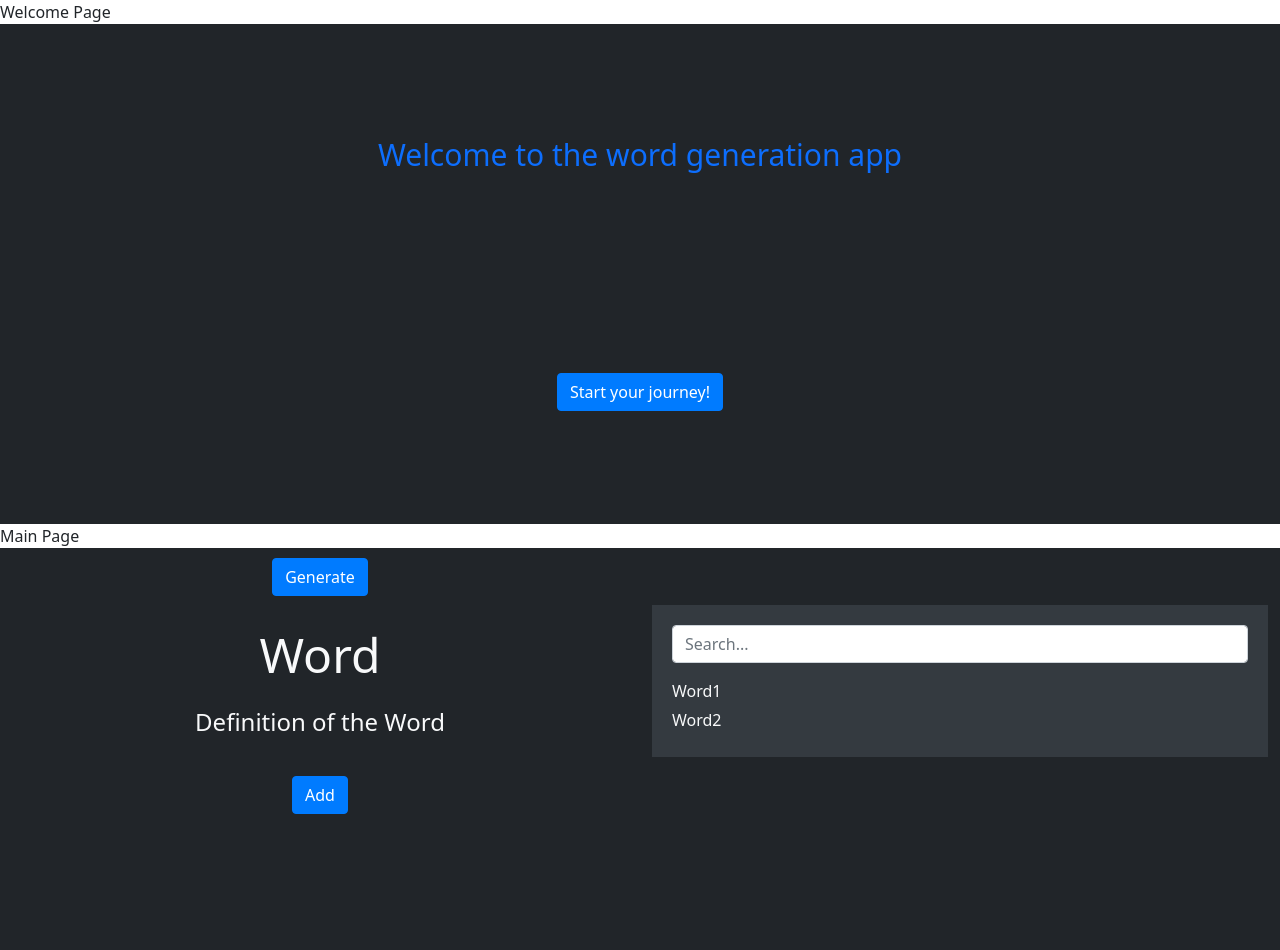
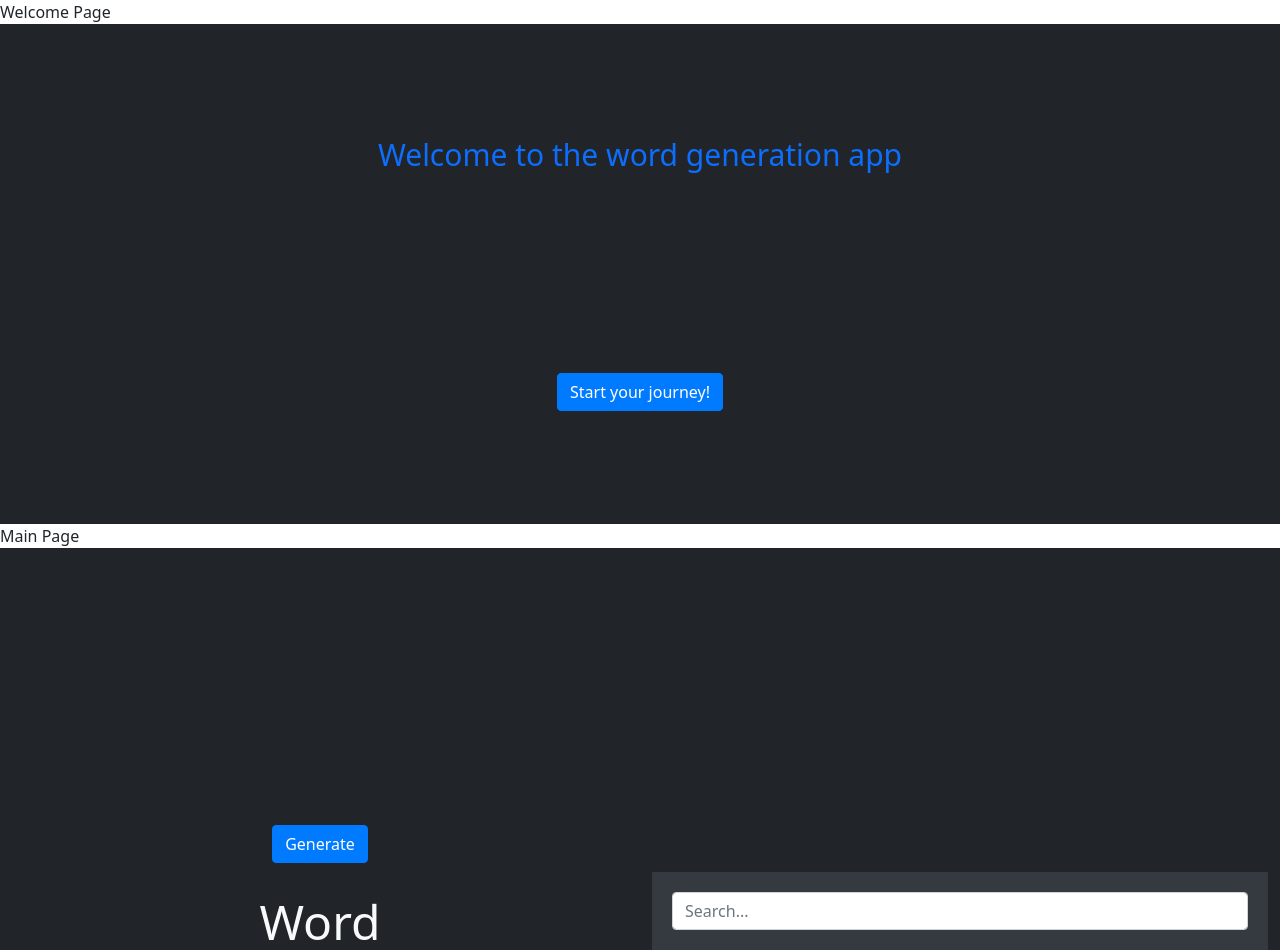
Before and after one commit to SimonHumber/VocabProject, a React (Create React App) app: page / in a window 1280 px wide. Shown: the top 950 px of the page. Built offline with nearby package versions, Linux system fonts and the light colour scheme.

Commit message:
made height of row be 100% of parent component

```diff
--- a/src/mainPage.css
+++ b/src/mainPage.css
@@ -1,5 +1,9 @@
 .main-page-container {
     height: 800px;
+  }
+
+  .main-page-row{
+    height: 100%;
   }
 
   .word {
```
